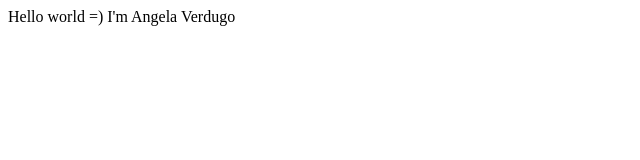
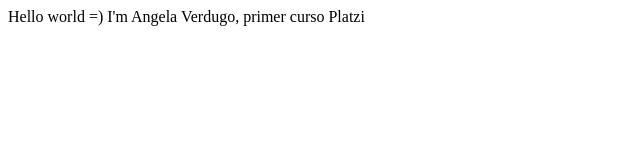
Before and after one commit to AngelaVerdugo/proyectoDemoCursoPrework, a plain HTML site: page index.html in a window 1280 px wide. Shown: the whole page, without its empty margins (0-640 px from the left). Drawn offline with Linux system fonts and the light colour scheme.

Commit message:
cambio 1  agregue primer curso de platzi

```diff
--- a/index.html
+++ b/index.html
@@ -7,6 +7,6 @@
     <title>Sé escribir un hola mundo en HTML (hola mundo btw)</title>
 </head>
 <body>
-    Hello world =) I'm Angela Verdugo
+    Hello world =) I'm Angela Verdugo, primer curso Platzi
 </body>
 </html>
```
